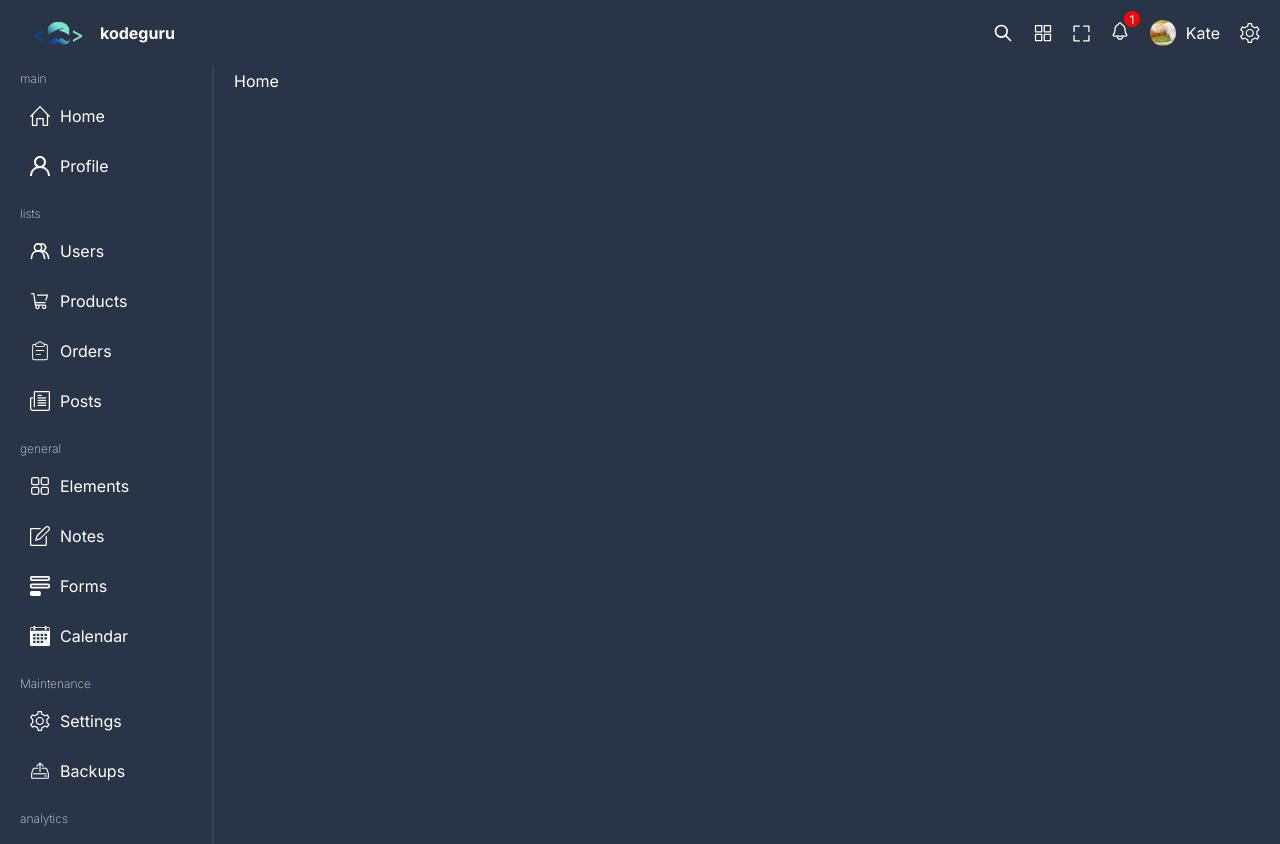
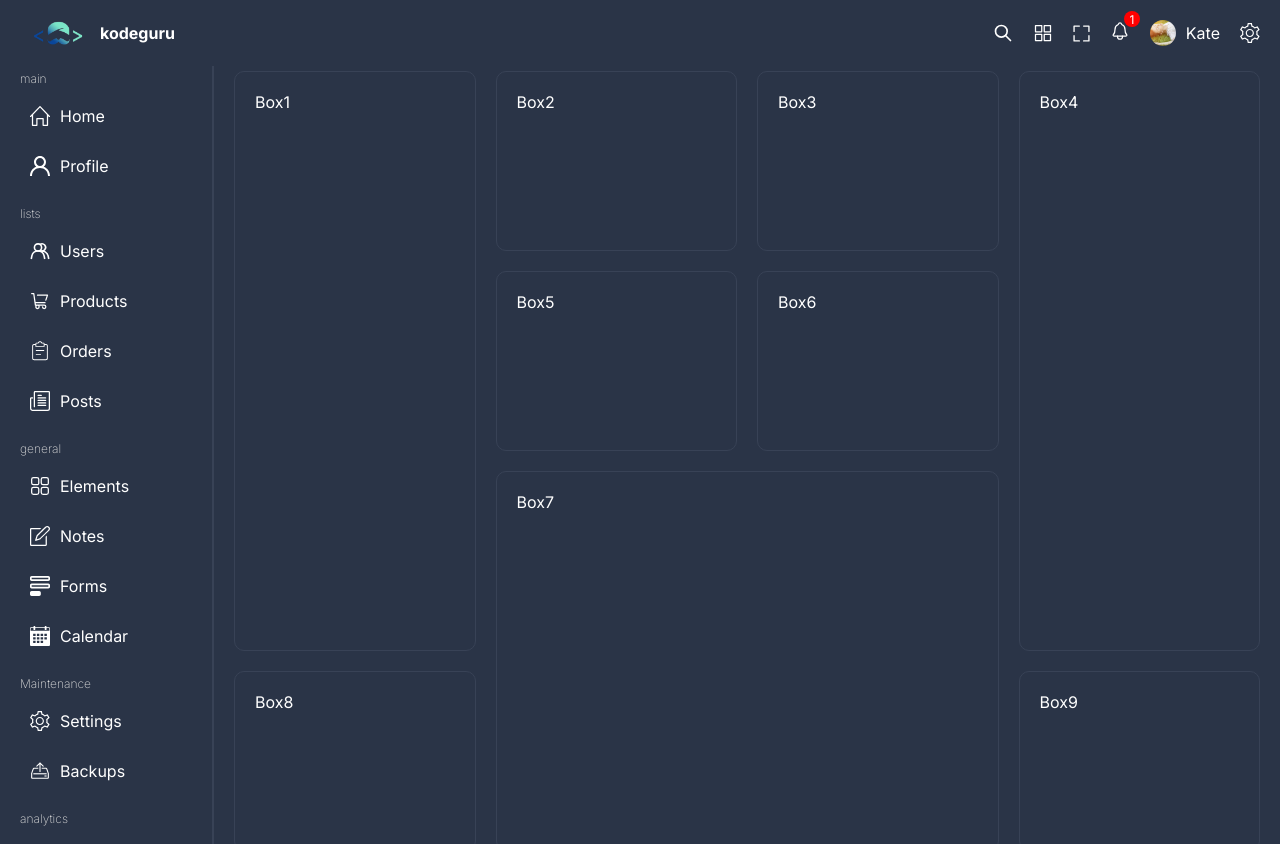
Before and after one commit to Erhahon-Imafidon/dynamic-dashboard, a React (Vite) app: page / in a window 1280 px wide. Shown: the top 844 px of the page. Built offline with nearby package versions, Linux system fonts and the light colour scheme.

Commit message:
Made little changes to the home page

```diff
--- a/src/pages/home/Home.tsx
+++ b/src/pages/home/Home.tsx
@@ -1,7 +1,19 @@
 import './home.scss';
 
 const Home = () => {
-    return <div className="back">Home</div>;
+    return (
+        <section className="home">
+            <div className="box box1">Box1</div>
+            <div className="box box2">Box2</div>
+            <div className="box box3">Box3</div>
+            <div className="box box4">Box4</div>
+            <div className="box box5">Box5</div>
+            <div className="box box6">Box6</div>
+            <div className="box box7">Box7</div>
+            <div className="box box8">Box8</div>
+            <div className="box box9">Box9</div>
+        </section>
+    );
 };
 
 export default Home;
--- a/src/pages/home/home.scss
+++ b/src/pages/home/home.scss
@@ -1,2 +1,29 @@
-.back {
+@import "../../styles/variables.scss";
+
+.home {
+  display: grid;
+  gap: 20px;
+  grid-template-columns: repeat(4, 1fr);
+  grid-auto-rows: minmax(180px, auto);
+
+  .box {
+    padding: 20px;
+    border-radius: 10px;
+    border: 1px solid $soft-bg;
+  }
+
+  .box1 {
+    grid-column: span 1;
+    grid-row: span 3;
+  }
+
+  .box7 {
+    grid-column: span 2;
+    grid-row: span 2;
+  }
+
+  .box4 {
+    grid-column: span 1;
+    grid-row: span 3;
+  }
 }
```
